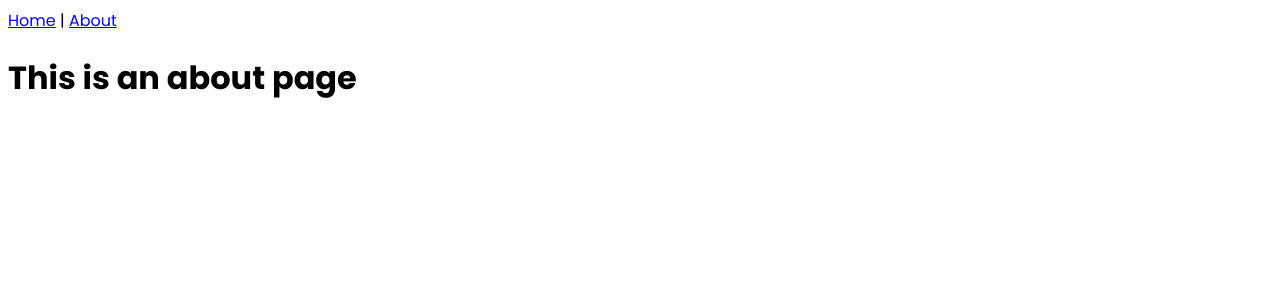
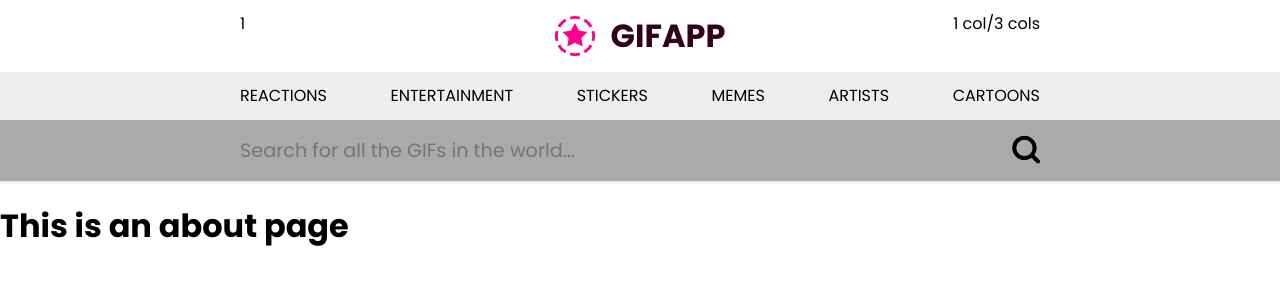
Before and after one commit to AnandChowdhary/gifapp, a Vue app: page /about in a window 1280 px wide. Shown: the top 300 px of the page. Built offline with nearby package versions, Linux system fonts and the light colour scheme.

Commit message:
:sparkles: Add header navbar

```diff
--- a/src/App.vue
+++ b/src/App.vue
@@ -1,16 +1,42 @@
 <template>
   <div id="app">
-    <div id="nav">
-      <router-link to="/">Home</router-link> |
-      <router-link to="/about">About</router-link>
-    </div>
+    <Navbar />
     <router-view />
   </div>
 </template>
+
+<script lang="ts">
+import { Component, Prop, Vue } from "vue-property-decorator";
+import Navbar from "@/components/Navbar.vue";
+
+@Component({
+  components: {
+    Navbar
+  }
+})
+export default class App extends Vue {}
+</script>
 
 <style lang="scss">
 body {
   font-family: "Poppins", -apple-system, BlinkMacSystemFont, "Segoe UI", Roboto,
     Oxygen, Ubuntu, Cantarell, "Open Sans", "Helvetica Neue", sans-serif;
+  margin: 0;
+}
+.container {
+  margin: 0 auto;
+  position: relative;
+  max-width: 90%;
+  width: 800px;
+  .row {
+    display: flex;
+    > * {
+      flex: 1 0 0;
+    }
+  }
+}
+a {
+  color: blue;
+  text-decoration: none;
 }
 </style>
--- a/src/components/HelloWorld.vue
+++ b/src/components/HelloWorld.vue
@@ -15,18 +15,5 @@ export default class HelloWorld extends Vue {
 </script>
 
 <style scoped lang="scss">
-h3 {
-  margin: 40px 0 0;
-}
-ul {
-  list-style-type: none;
-  padding: 0;
-}
-li {
-  display: inline-block;
-  margin: 0 10px;
-}
-a {
-  color: #42b983;
-}
+//
 </style>
--- /dev/null
+++ b/src/components/Navbar.vue
@@ -0,0 +1,153 @@
+<template>
+  <header id="masthead">
+    <div class="container">
+      <div class="row">
+        <div>1</div>
+        <div class="logo">
+          <router-link to="/">
+            <img alt="" src="/img/icon.svg" />
+            <span>GIFAPP</span>
+          </router-link>
+        </div>
+        <div class="toggles">
+          1 col/3 cols
+        </div>
+      </div>
+    </div>
+    <nav>
+      <div class="container">
+        <ul>
+          <li><router-link to="/@reactions">Reactions</router-link></li>
+          <li><router-link to="/@entertainment">Entertainment</router-link></li>
+          <li><router-link to="/@stickers">Stickers</router-link></li>
+          <li><router-link to="/@memes">Memes</router-link></li>
+          <li><router-link to="/@artists">Artists</router-link></li>
+          <li><router-link to="/@cartoons">Cartoons</router-link></li>
+        </ul>
+      </div>
+    </nav>
+    <form class="search">
+      <div class="container">
+        <label for="search">Search</label>
+        <input
+          id="search"
+          type="search"
+          placeholder="Search for all the GIFs in the world..."
+          required
+        />
+        <button type="submit" aria-label="Submit">
+          <svg
+            aria-hidden="true"
+            preserveAspectRatio="none"
+            viewBox="0 0 91 91"
+            xmlns="http://www.w3.org/2000/svg"
+          >
+            <path
+              d="M72.6 63.4a39.6 39.6 0 10-9.2 9.2L80 89.1a6.5 6.5 0 009.2-9.2L72.6 63.4zM14 40.5a26.5 26.5 0 1153 0 26.5 26.5 0 01-53 0z"
+              fill-rule="nonzero"
+            />
+          </svg>
+        </button>
+      </div>
+    </form>
+  </header>
+</template>
+
+<script lang="ts">
+import { Component, Prop, Vue } from "vue-property-decorator";
+
+@Component
+export default class Navbar extends Vue {}
+</script>
+
+<style scoped lang="scss">
+header#masthead {
+  box-shadow: 0 0 0.25rem rgba(0, 0, 0, 0.25);
+  line-height: 1;
+  .row {
+    padding: 1rem 0;
+  }
+  .toggles {
+    text-align: right;
+  }
+  .logo {
+    text-align: center;
+    a {
+      font-weight: bold;
+      color: #31001b;
+      font-size: 200%;
+      display: flex;
+      align-items: center;
+      justify-content: center;
+      img {
+        height: 2.5rem;
+        margin-right: 1rem;
+      }
+    }
+  }
+  nav {
+    background-color: #eee;
+    ul {
+      margin: 0;
+      padding: 0;
+      list-style: none;
+      display: flex;
+      justify-content: space-between;
+      a {
+        padding: 1rem 0;
+        display: inline-block;
+        color: inherit;
+        text-transform: uppercase;
+      }
+    }
+  }
+}
+form.search {
+  background-color: #aaa;
+  label {
+    position: absolute;
+    clip: rect(1px, 1px, 1px, 1px);
+    clip-path: inset(50%);
+    height: 1px;
+    margin: -1px;
+    overflow: hidden;
+    padding: 0;
+    width: 1px;
+  }
+  input,
+  button {
+    background: none;
+    font: inherit;
+    border: none;
+  }
+  button {
+    position: absolute;
+    right: 0;
+    top: 50%;
+    transform: translateY(-50%);
+    padding: 0;
+    svg {
+      height: 1.75rem;
+      width: 1.75rem;
+      path {
+        fill: #000;
+      }
+    }
+  }
+  input {
+    padding: 1rem 0;
+    box-sizing: border-box;
+    width: 100%;
+    font-size: 120%;
+    // Hide the default webkit search buttons
+    &::-webkit-search-decoration,
+    &::-webkit-search-cancel-button,
+    &::-webkit-search-results-button,
+    &::-webkit-search-results-decoration {
+      -webkit-appearance: none;
+    }
+    // Removing the outline is not a good idea for accessibility, but we're showing the focus state by changing the background color
+    outline: none;
+  }
+}
+</style>
```
